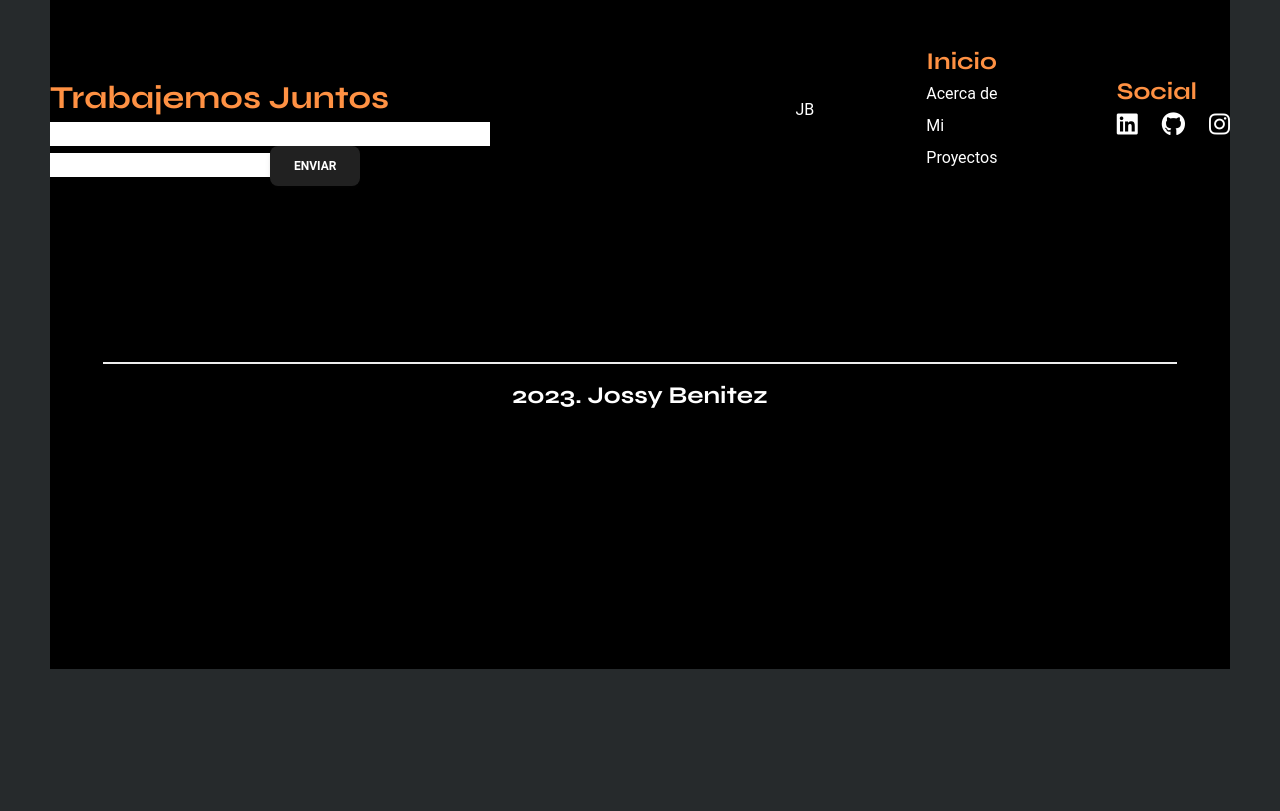
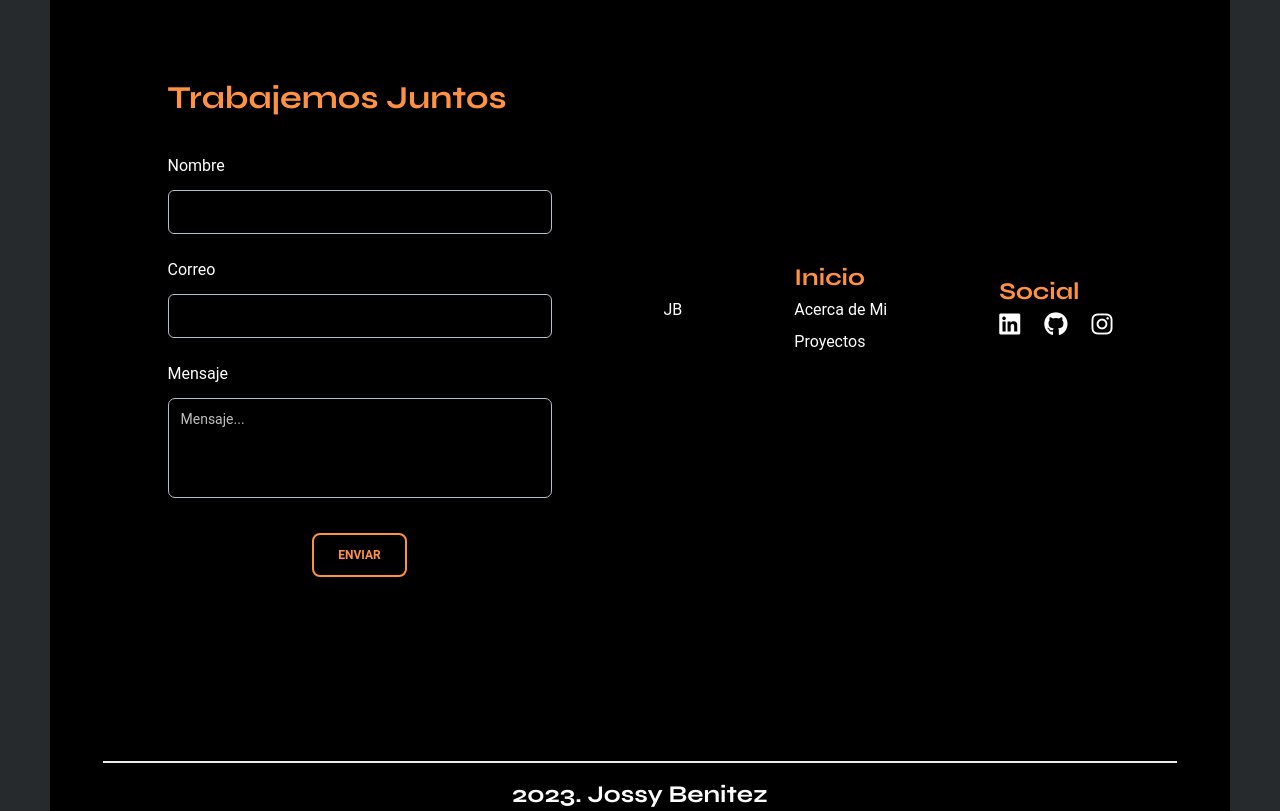
Before and after one commit to JossyBR/portafolio, a React (Vite) app: page / in a window 1280 px wide. Shown: the part 4416-5227 px from the top of the page. Before the commit the page ends 5085 px from the top, so only its background shows below. Built offline with nearby package versions, Linux system fonts and the light colour scheme.

Commit message:
Traabajando validaciones

```diff
--- a/src/components/Formulario/Formulario.jsx
+++ b/src/components/Formulario/Formulario.jsx
@@ -1,127 +1,19 @@
-// import React, { useRef } from "react";
-// import emailjs from "@emailjs/browser";
-// import { Input, Button, Textarea } from "@material-tailwind/react";
-// import validaciones from "./validaciones";
-
-// export const Formulario = () => {
-//   const form = useRef();
-
-//   const sendEmail = (e) => {
-//     e.preventDefault();
-
-//     emailjs
-//       .sendForm(
-//         "service_08wafrv",
-//         "template_9y4fetl",
-//         form.current,
-//         "Tq34g58qqHkrvE_OZ"
-//       )
-//       .then(
-//         (result) => {
-//           console.log(result.text);
-//         },
-//         (error) => {
-//           console.log(error.text);
-//         }
-//       );
-//   };
-
-//   return (
-//     <div>
-//       <h4 className="text-[#FF9143] font-bold text-[32px]">
-//         Trabajemos Juntos
-//       </h4>
-//       <form
-//         ref={form}
-//         onSubmit={sendEmail}
-//         className="mt-8 mb-2 w-80 max-w-screen-lg sm:w-96"
-//       >
-//         <div className="mb-1 flex flex-col gap-6">
-//           <label variant="h6" color="blue-gray" className="-mb-3">
-//             Nombre
-//           </label>
-//           <Input
-//             type="text"
-//             name="user_name"
-//             size="lg"
-//             placeholder="Nombre"
-//             className=" !border-t-blue-gray-200 focus:!border-t-gray-900"
-//             labelProps={{
-//               className: "before:content-none after:content-none",
-//             }}
-//           />
-//           <label variant="h6" color="blue-gray" className="-mb-3">
-//             Correo
-//           </label>
-//           <Input
-//             type="email"
-//             name="user_email"
-//             size="lg"
-//             placeholder="Correo"
-//             className=" !border-t-blue-gray-200 focus:!border-t-gray-900"
-//             labelProps={{
-//               className: "before:content-none after:content-none",
-//             }}
-//           />
-
-//           <label variant="h6" color="blue-gray" className="-mb-3">
-//             Mensaje
-//           </label>
-//           <Textarea name="message" placeholder="Mensaje..." />
-//         </div>
-//         <div className="flex justify-center">
-//           <Button
-//             type="submit"
-//             value="Send"
-//             className="mt-6 bg-transparent border-2
-//             border-[#FF9143] text-[#FF9143] font-semibold hover:scale-105"
-//             Enviar
-//           >
-//             Enviar
-//           </Button>
-//         </div>
-//       </form>
-//     </div>
-//   );
-// };
-
-import React, { useRef, useState } from "react";
+import React, { useRef } from "react";
 import emailjs from "@emailjs/browser";
 import { Input, Button, Textarea } from "@material-tailwind/react";
-import validationSchema from "./validaciones";
-import { Formik, Form, Field, ErrorMessage } from "formik";
-// import * as Yup from "yup";
+import validaciones from "./validaciones";
 
 export const Formulario = () => {
-  // const form = useRef();
-  // const [nombre, setNombre] = useState("");
-  // const [correo, setCorreo] = useState("");
-  // const [mensaje, setMensaje] = useState("");
-
-  // const { validarNombre, validarCorreo } = validaciones();
+  const form = useRef();
 
   const sendEmail = (e) => {
     e.preventDefault();
 
-    // if (!validarNombre(nombre)) {
-    //   // Realiza alguna acción si el nombre no es válido
-    //   console.log("Nombre no válido");
-    //   return;
-    // }
-
-    // if (!validarCorreo(correo)) {
-    //   // Realiza alguna acción si el correo no es válido
-    //   console.log("Correo no válido");
-    //   return;
-    // }
-
-    // Resto del código para enviar el correo
     emailjs
       .sendForm(
         "service_08wafrv",
         "template_9y4fetl",
-        // form.current,
-        "form",
+        form.current,
         "Tq34g58qqHkrvE_OZ"
       )
       .then(
@@ -139,7 +31,7 @@ export const Formulario = () => {
       <h4 className="text-[#FF9143] font-bold text-[32px]">
         Trabajemos Juntos
       </h4>
-      {/* <form
+      <form
         ref={form}
         onSubmit={sendEmail}
         className="mt-8 mb-2 w-80 max-w-screen-lg sm:w-96"
@@ -153,16 +45,11 @@ export const Formulario = () => {
             name="user_name"
             size="lg"
             placeholder="Nombre"
-            value={nombre}
-            onChange={(e) => setNombre(e.target.value)}
             className=" !border-t-blue-gray-200 focus:!border-t-gray-900"
             labelProps={{
               className: "before:content-none after:content-none",
             }}
           />
-          {!validarNombre(nombre) && (
-            <p className="text-red-500">Ingresa un nombre válido.</p>
-          )}
           <label variant="h6" color="blue-gray" className="-mb-3">
             Correo
           </label>
@@ -171,65 +58,106 @@ export const Formulario = () => {
             name="user_email"
             size="lg"
             placeholder="Correo"
-            value={correo}
-            onChange={(e) => setCorreo(e.target.value)}
             className=" !border-t-blue-gray-200 focus:!border-t-gray-900"
             labelProps={{
               className: "before:content-none after:content-none",
             }}
           />
-          {!validarCorreo(correo) && (
-            <p className="text-red-500">Ingresa un correo válido.</p>
-          )}
+
           <label variant="h6" color="blue-gray" className="-mb-3">
             Mensaje
           </label>
-          <Textarea
-            name="message"
-            placeholder="Mensaje..."
-            value={mensaje}
-            onChange={(e) => setMensaje(e.target.value)}
-          />
+          <Textarea name="message" placeholder="Mensaje..." />
         </div>
         <div className="flex justify-center">
           <Button
             type="submit"
             value="Send"
-            onClick={sendEmail}
             className="mt-6 bg-transparent border-2
             border-[#FF9143] text-[#FF9143] font-semibold hover:scale-105"
+            Enviar
           >
             Enviar
           </Button>
         </div>
-      </form> */}
-
-      <Formik
-        initialValues={{
-          nombre: "",
-          correo: "",
-          mensaje: "",
-        }}
-        onSubmit={sendEmail}
-        validationSchema={validationSchema}
-      >
-        {({ isSubmitting, errors }) => (
-          <Form>
-            <Field name="nombre" type="text" error={errors.nombre} />
-            <Field name="correo" type="email" error={errors.correo} />
-            <Field name="mensaje" type="text" error={errors.mensaje} />
-            {/* <ErrorMessage name="nombre" />
-            <ErrorMessage name="correo" />
-            <ErrorMessage name="mensaje" /> */}
-
-            <Button type="submit" value="Send" onClick={sendEmail}>
-              Enviar
-            </Button>
-          </Form>
-        )}
-      </Formik>
+      </form>
     </div>
   );
 };
 
-export default Formulario;
+// import React from "react";
+// import emailjs from "@emailjs/browser";
+// import { Button } from "@material-tailwind/react";
+// import validationSchema from "./validaciones";
+// import { Formik, Form, Field, ErrorMessage } from "formik";
+
+// export const Formulario = () => {
+//   const sendEmail = (values, { setSubmitting }) => {
+//     emailjs
+//       .sendForm(
+//         "service_08wafrv",
+//         "template_9y4fetl",
+//         values,
+//         "Tq34g58qqHkrvE_OZ"
+//       )
+//       .then(
+//         (result) => {
+//           console.log(result.text);
+//         },
+//         (error) => {
+//           console.log(error.text);
+//         }
+//       )
+//       .finally(() => {
+//         setSubmitting(false);
+//       });
+//   };
+
+//   return (
+//     <div>
+//       <h4 className="text-[#FF9143] font-bold text-[32px]">
+//         Trabajemos Juntos
+//       </h4>
+
+//       <Formik
+//         initialValues={{
+//           nombre: "",
+//           correo: "",
+//           mensaje: "",
+//         }}
+//         validationSchema={validationSchema}
+//         onSubmit={sendEmail}
+//       >
+//         {({ isSubmitting, errors, values, handleChange }) => (
+//           <Form>
+//             <Field
+//               label="Nombre"
+//               name="nombre"
+//               type="text"
+//               error={errors.nombre}
+//             />
+//             <Field
+//               label="Correo"
+//               name="correo"
+//               type="email"
+//               error={errors.correo}
+//             />
+//             <Field
+//               label="Mensaje"
+//               name="mensaje"
+//               type="text"
+//               error={errors.mensaje}
+//               as="textarea"
+//             />
+
+//             <Button type="submit" disabled={isSubmitting}>
+//               Enviar
+//             </Button>
+//           </Form>
+//         )}
+//       </Formik>
+//     </div>
+//   );
+// };
+
+// export default Formulario;
--- a/src/components/Formulario/validaciones.js
+++ b/src/components/Formulario/validaciones.js
@@ -6,24 +6,17 @@ const validationSchema = Yup.object({
     .min(4, "El nombre debe tener al menos 4 caracteres")
     .max(15, "El nombre no puede tener más de 15 caracteres"),
 
-  email: Yup.string()
+  correo: Yup.string()
     .email("Correo electrónico inválido")
     .required("Por favor, introduce tu dirección de correo electrónico."),
 
-    mensaje: Yup.string()
+  mensaje: Yup.string()
     .required("Por favor, introduce un mensaje.")
-    .min(5, "El apellido debe tener al menos 5 caracteres")
-    .max(100, "El aellido no puede tener más de 15 caracteres"),
-
+    .min(5, "El mensaje debe tener al menos 5 caracteres") // Corregido aquí
+    .max(100, "El mensaje no puede tener más de 100 caracteres"),
 });
 
 export default validationSchema;
-
-
-
-
-
-
 
 // const validaciones = () => {
 //     const patrones = {
```
